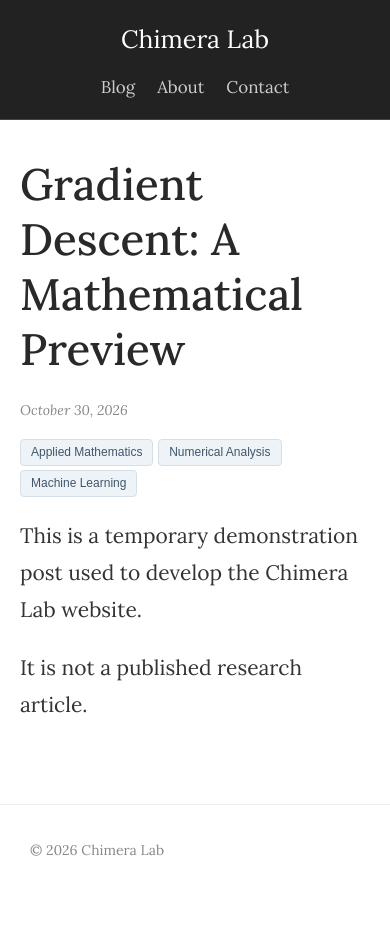
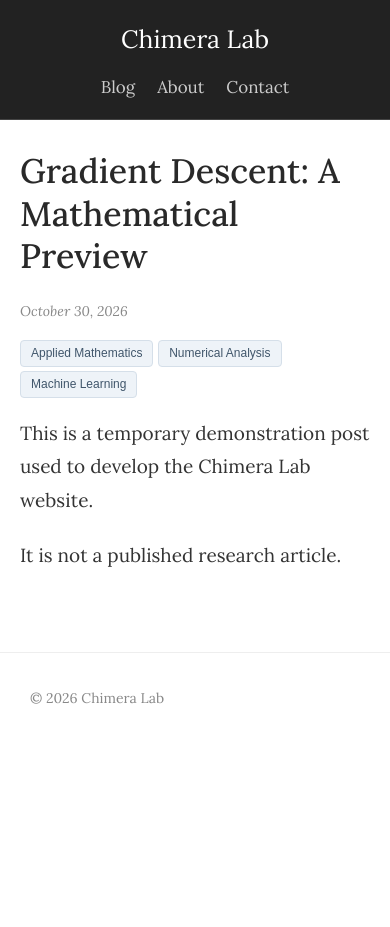
Before and after one commit to chimeralab314/chimeralab314.github.io, a Jekyll site: the page built from _posts/2026-10-30-gradient-descent-preview.md, in a window 390 px wide. Built offline with Jekyll 4.4.1, drawn with Linux system fonts in a browser that asks for light colours; after the commit the page ends 900 px from its top, so only the background shows below that.

Commit message:
Modify article date font and add responsiveness
Updated the font family for article dates and added responsive styles for article headers and content.

```diff
--- a/assets/css/style.css
+++ b/assets/css/style.css
@@ -171,7 +171,7 @@ body {
 /* Publication date */
 
 .article-date {
-    font-family: Georgia, "Times New Roman", serif;
+    font-family: 'Lora', Georgia, serif;
     font-size: 14px;
     font-style: italic;
     color: #888888;
@@ -236,7 +236,40 @@ body {
     margin-bottom: 16px;
 }
 
-.article-date,
-.article-tags {
-    font-family: 'Lora', Georgia, serif;
+/* =================================
+   ARTICLE RESPONSIVENESS
+   ================================= */
+
+@media (max-width: 650px) {
+
+    .article-header h1 {
+        font-size: 34px;
+    }
+
+    .article-content {
+        font-size: 19px;
+    }
+
+    .article-content h2 {
+        font-size: 27px;
+    }
+
+    .article-content h3 {
+        font-size: 23px;
+    }
 }
+
+/* =================================
+   CODE TYPOGRAPHY
+   ================================= */
+
+.article-content pre,
+.article-content code {
+    font-family: Consolas, "Courier New", monospace;
+    font-size: 0.85em;
+}
+
+.article-content pre {
+    line-height: 1.5;
+    overflow-x: auto;
+}
```
